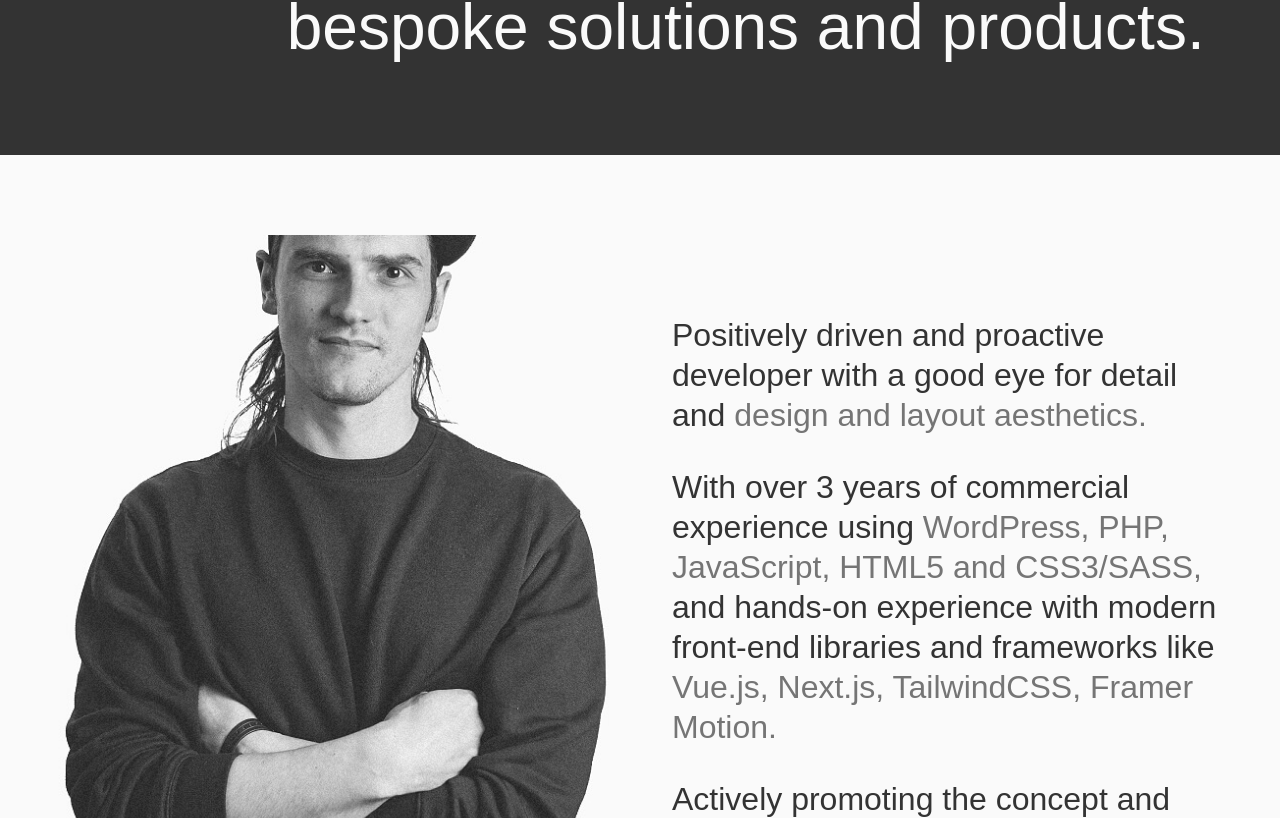
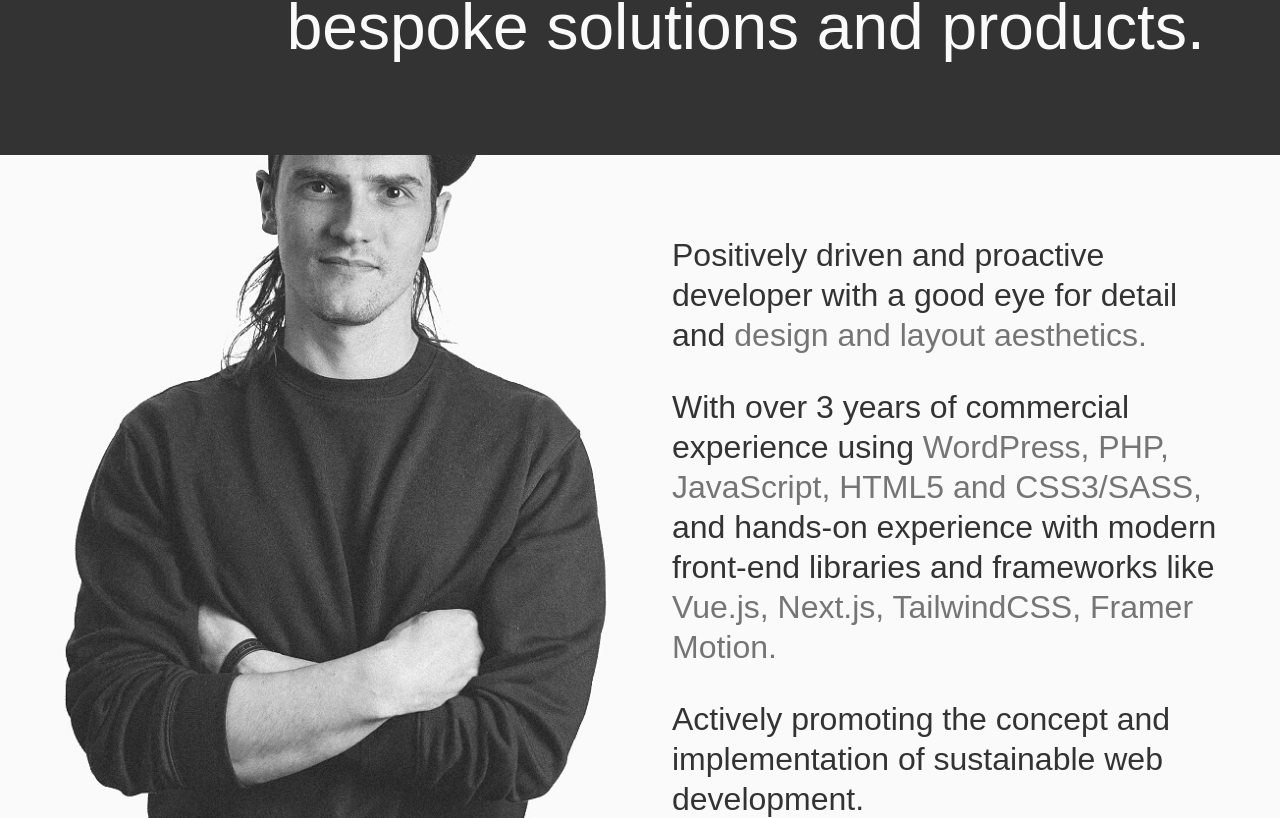
Before and after one commit to plkujaw/nextjs-portfolio, a Next.js app: page / in a window 1280 px wide. Shown: the part 582-1400 px from the top of the page. Built offline with nearby package versions, Linux system fonts and the light colour scheme.

Commit message:
Update globals.css

```diff
--- a/styles/globals.css
+++ b/styles/globals.css
@@ -79,6 +79,10 @@
   section:not(.intro) {
     @apply py-[5rem];
     @apply scroll-my-12;
+  }
+
+  section.about {
+    @apply py-0;
   }
 
   #cursor-container {
```
